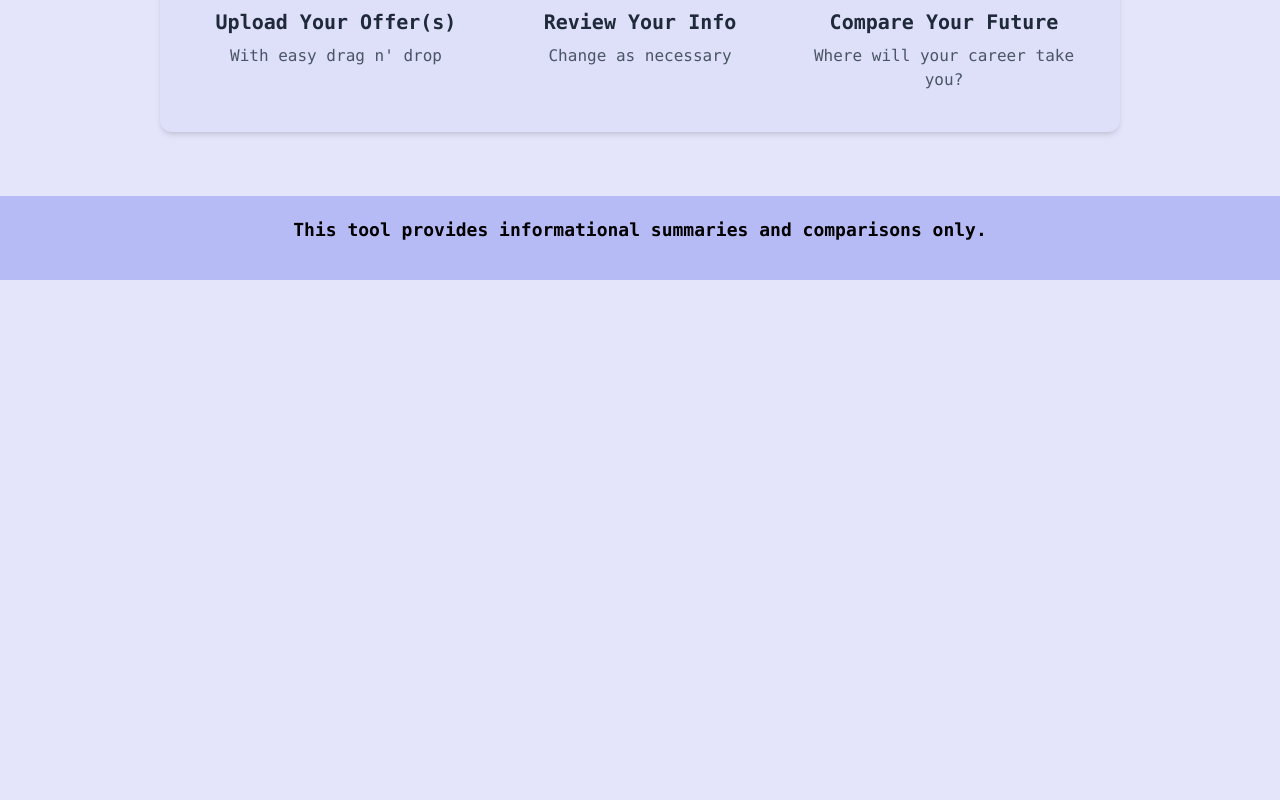
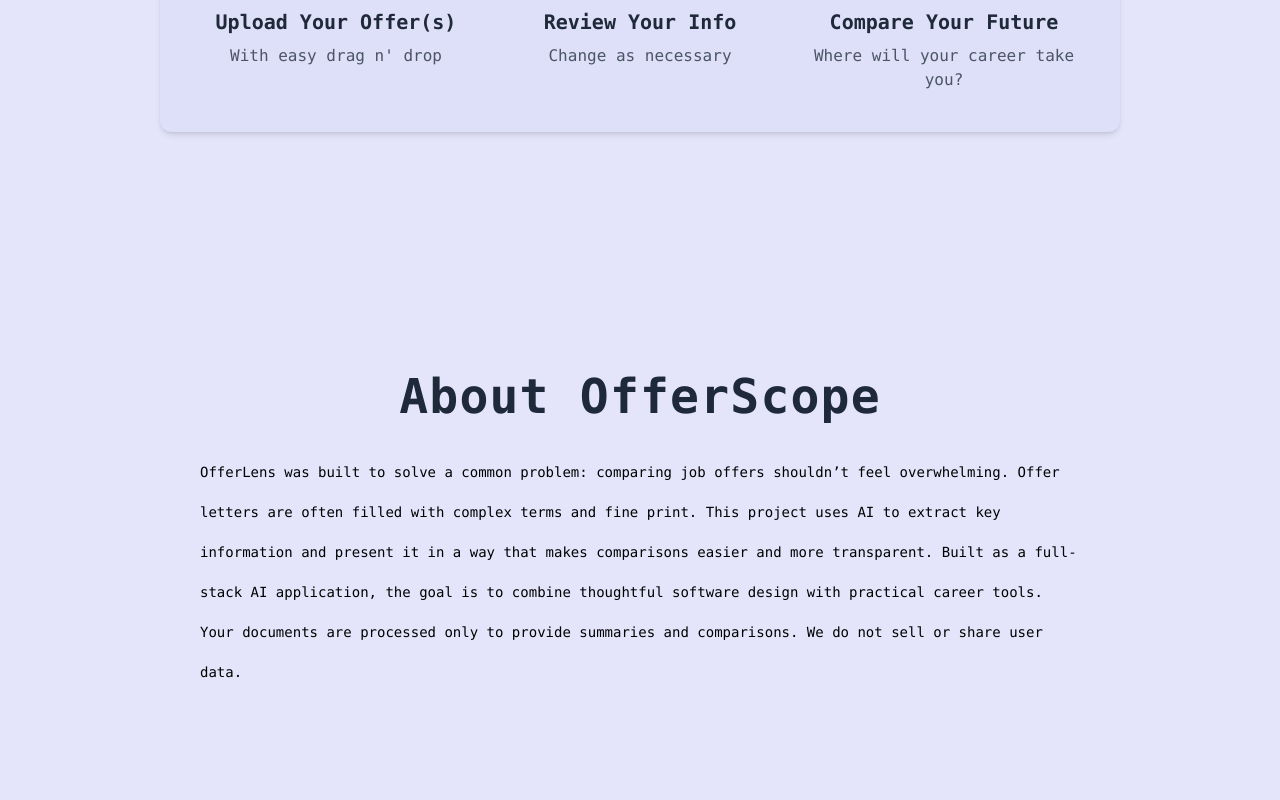
Before and after one commit to discreett/OfferScope, a Next.js app: page /home in a window 1280 px wide. Shown: the part 1040-1840 px from the top of the page. Before the commit the page ends 1320 px from the top, so only its background shows below. Built offline with nearby package versions, Linux system fonts and the light colour scheme.

Commit message:
about section

```diff
--- a/components/Home.tsx
+++ b/components/Home.tsx
@@ -55,6 +55,19 @@
                         </div>
                     </div>
                 </section>
+
+                <section className="h-screen flex items-center justify-center" id="about">
+                    <div className="p-10 rounded-xl w-3/4 mx-auto">
+                        <h2 className="text-5xl text-center tracking-wide mb-8 text-gray-800 font-bold">About OfferScope</h2>
+                        <p className="text-sm/10">OfferLens was built to solve a common problem: comparing job offers shouldn’t feel overwhelming.
+
+Offer letters are often filled with complex terms and fine print. This project uses AI to extract key information and present it in a way that makes comparisons easier and more transparent.
+
+Built as a full-stack AI application, the goal is to combine thoughtful software design with practical career tools.
+
+Your documents are processed only to provide summaries and comparisons. We do not sell or share user data.</p>
+                    </div>
+                </section>
             </div>
             <Footer/>
         </main>
--- a/components/Navbar.tsx
+++ b/components/Navbar.tsx
@@ -8,7 +8,7 @@
                     <a href="/home" className="text-3xl font-bold bg-gradient-to-r from-[#B8B8FF] to-[#7B68EE] text-transparent bg-clip-text">OfferScope</a>
                     <nav className="flex gap-20">
                         <a href="/home" className="text-gray-700 hover:text-[#B8B8FF] transition-colors font-medium">Home</a>
-                        <a href="/about" className="text-gray-700 hover:text-[#B8B8FF] transition-colors font-medium">About</a>
+                        <a href="/home#about" className="text-gray-700 hover:text-[#B8B8FF] transition-colors font-medium">About</a>
                         <a href="/contact" className="text-gray-700 hover:text-[#B8B8FF] transition-colors font-medium">Contact</a>
                     </nav>
 
```
